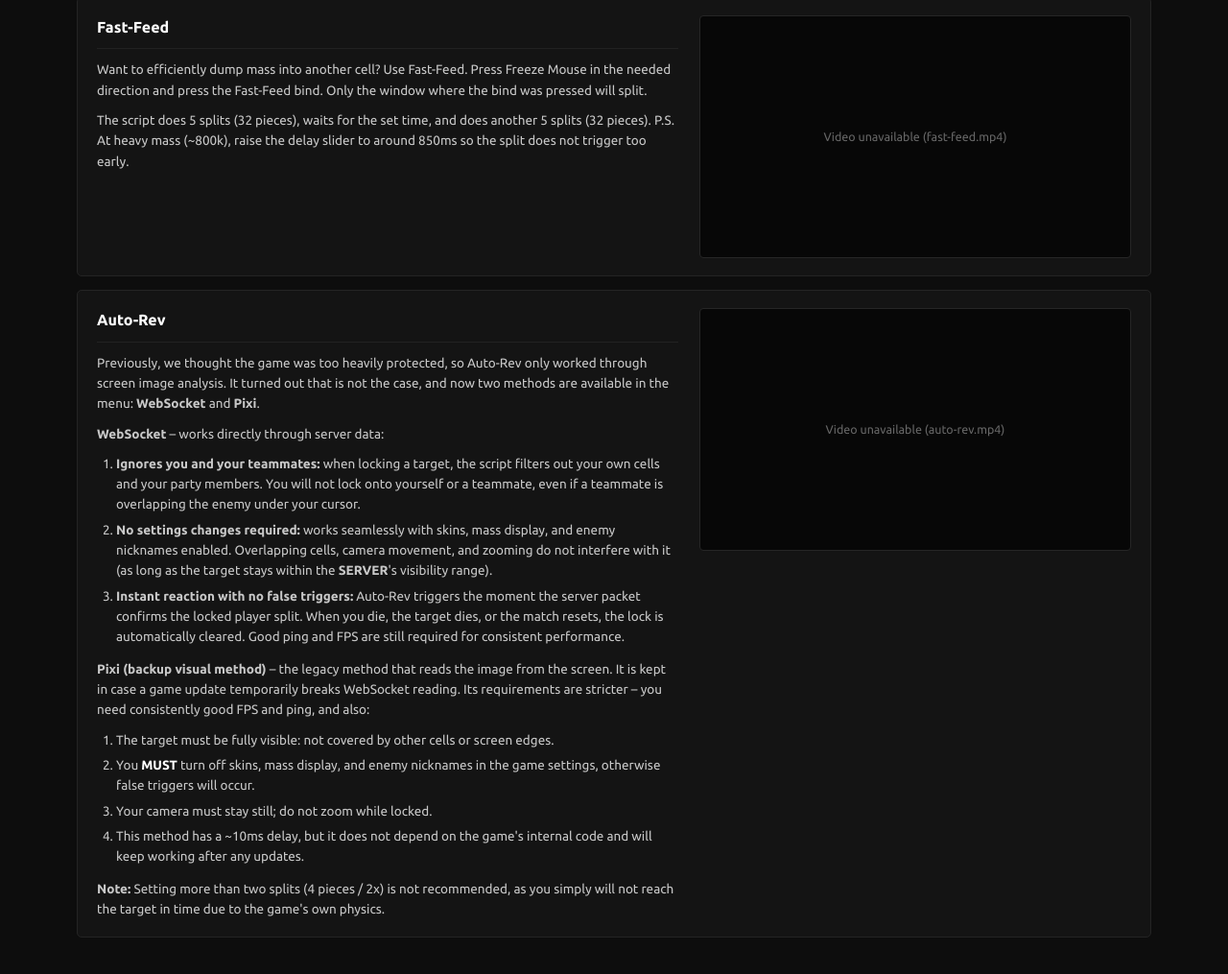
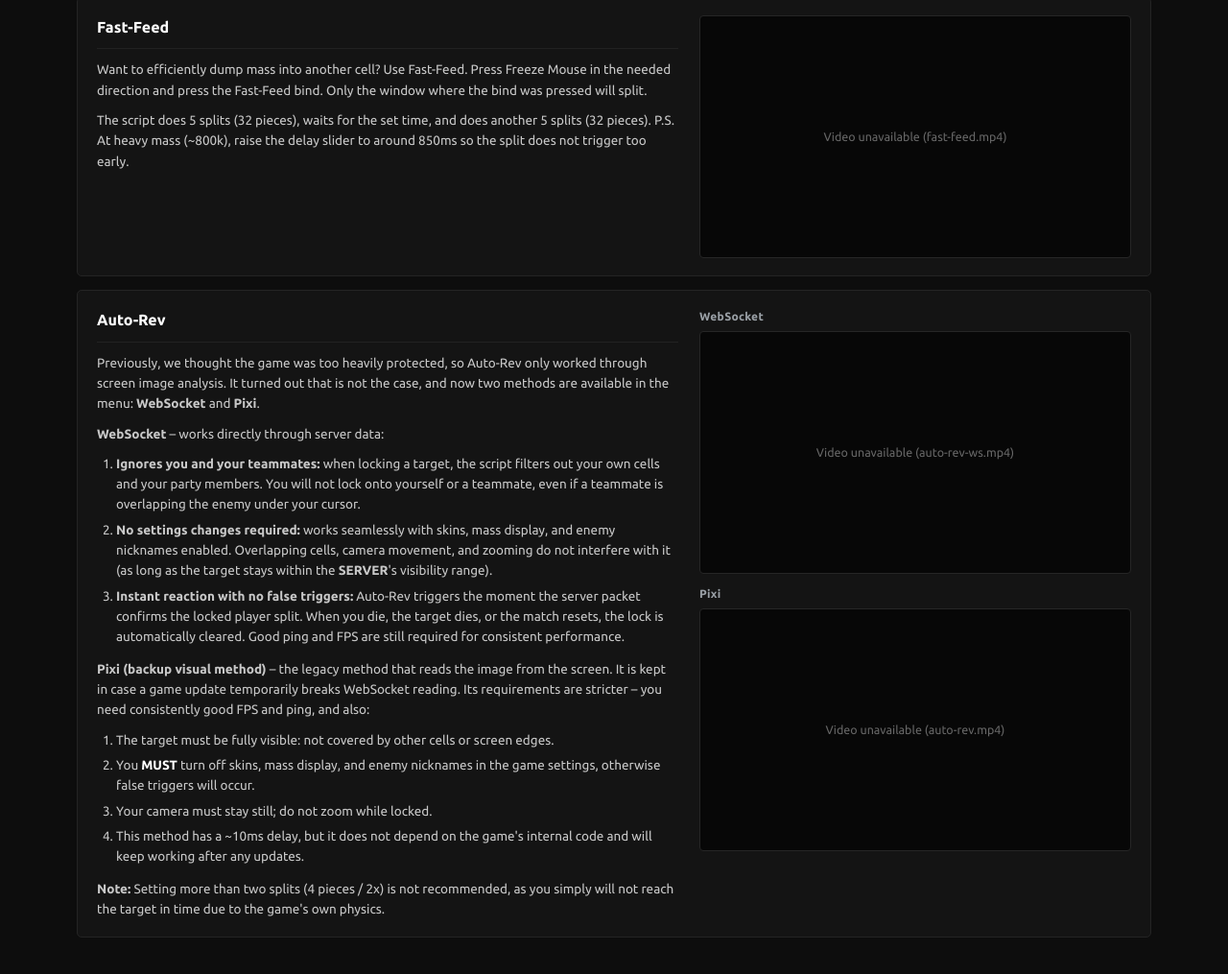
Before and after one commit to kuksikoid/gota-multibox-guide, a plain HTML site: page index.html in a window 1280 px wide. Shown: the part 499-1514 px from the top of the page at 96% size. Drawn offline with Linux system fonts and the light colour scheme.

```diff
--- a/index.html
+++ b/index.html
@@ -37,6 +37,9 @@
     .item-body .auto-rev-glow{color:#fff}
     .media-wrap{width:100%;aspect-ratio:16/9;background:#070707;border:1px solid #262626;border-radius:4px;overflow:hidden;position:relative;display:flex;align-items:center;justify-content:center}
     .media-wrap video{width:100%;height:100%;object-fit:contain;outline:none;display:block}
+    .media-col{display:flex;flex-direction:column;gap:12px;width:100%}
+    .media-slot{display:flex;flex-direction:column;gap:5px}
+    .media-label{font-size:12px;font-weight:700;color:#9aa0a6;letter-spacing:0.3px}
     .vid-empty{display:none;color:#666;font-size:12.5px;text-align:center;padding:14px;user-select:none}
     @media(max-width:940px){
       .item{grid-template-columns:1fr;gap:16px;padding:16px}
@@ -112,9 +115,21 @@
         <div class="item-head" id="t-auto-title"></div>
         <div class="item-body" id="t-auto-desc"></div>
       </div>
-      <div class="media-wrap">
-        <video id="auto-rev-video" src="auto-rev.mp4" controls playsinline preload="metadata"></video>
-        <span class="vid-empty" data-file="auto-rev.mp4"></span>
+      <div class="media-col">
+        <div class="media-slot">
+          <div class="media-label">WebSocket</div>
+          <div class="media-wrap">
+            <video id="auto-rev-ws-video" src="auto-rev-ws.mp4" controls playsinline preload="metadata"></video>
+            <span class="vid-empty" data-file="auto-rev-ws.mp4"></span>
+          </div>
+        </div>
+        <div class="media-slot">
+          <div class="media-label">Pixi</div>
+          <div class="media-wrap">
+            <video id="auto-rev-video" src="auto-rev.mp4" controls playsinline preload="metadata"></video>
+            <span class="vid-empty" data-file="auto-rev.mp4"></span>
+          </div>
+        </div>
       </div>
     </section>
   </div>
@@ -389,7 +404,7 @@
       c6FgW(v);
     });
 
-    ["solo-video", "fast-feed-video", "auto-rev-video"].forEach(id => {
+    ["solo-video", "fast-feed-video", "auto-rev-ws-video", "auto-rev-video"].forEach(id => {
       const v = k8LmQ.getElementById(id);
       if (!v) return;
       v.addEventListener("error", () => {
```
